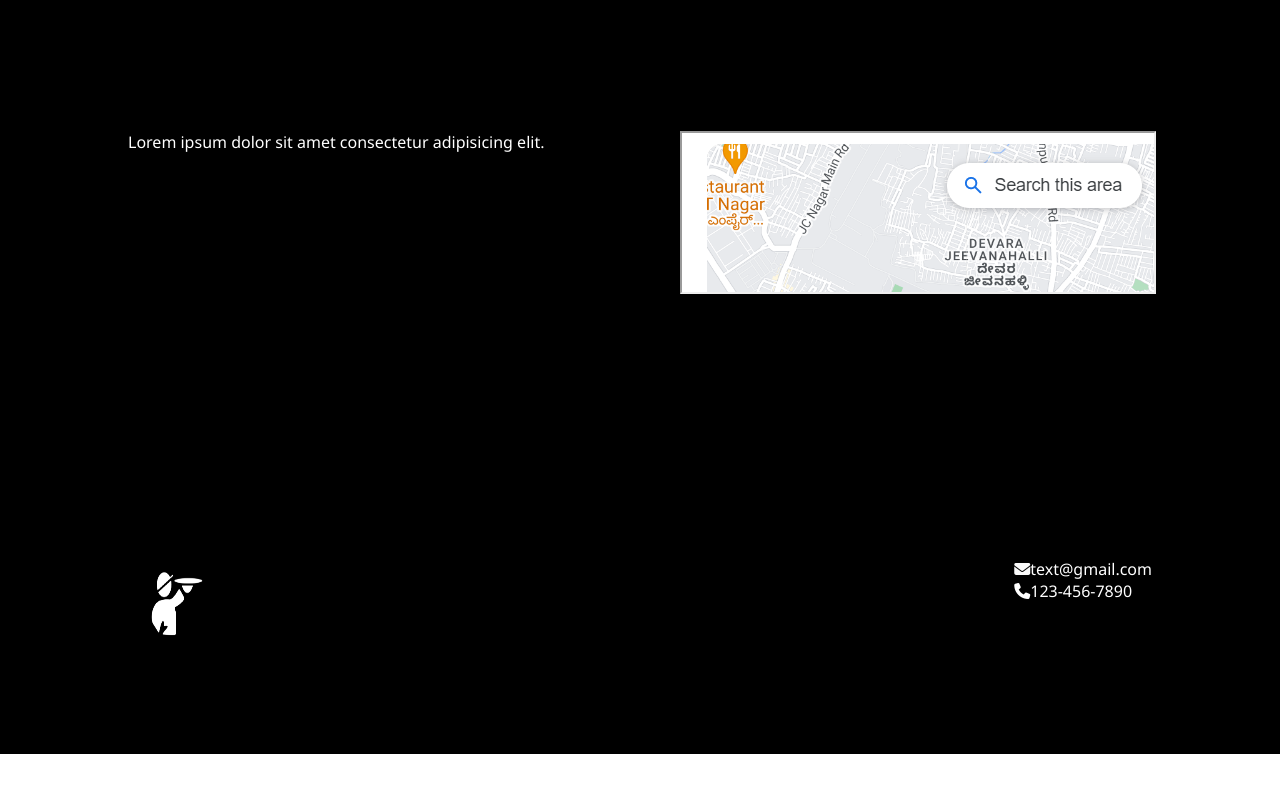
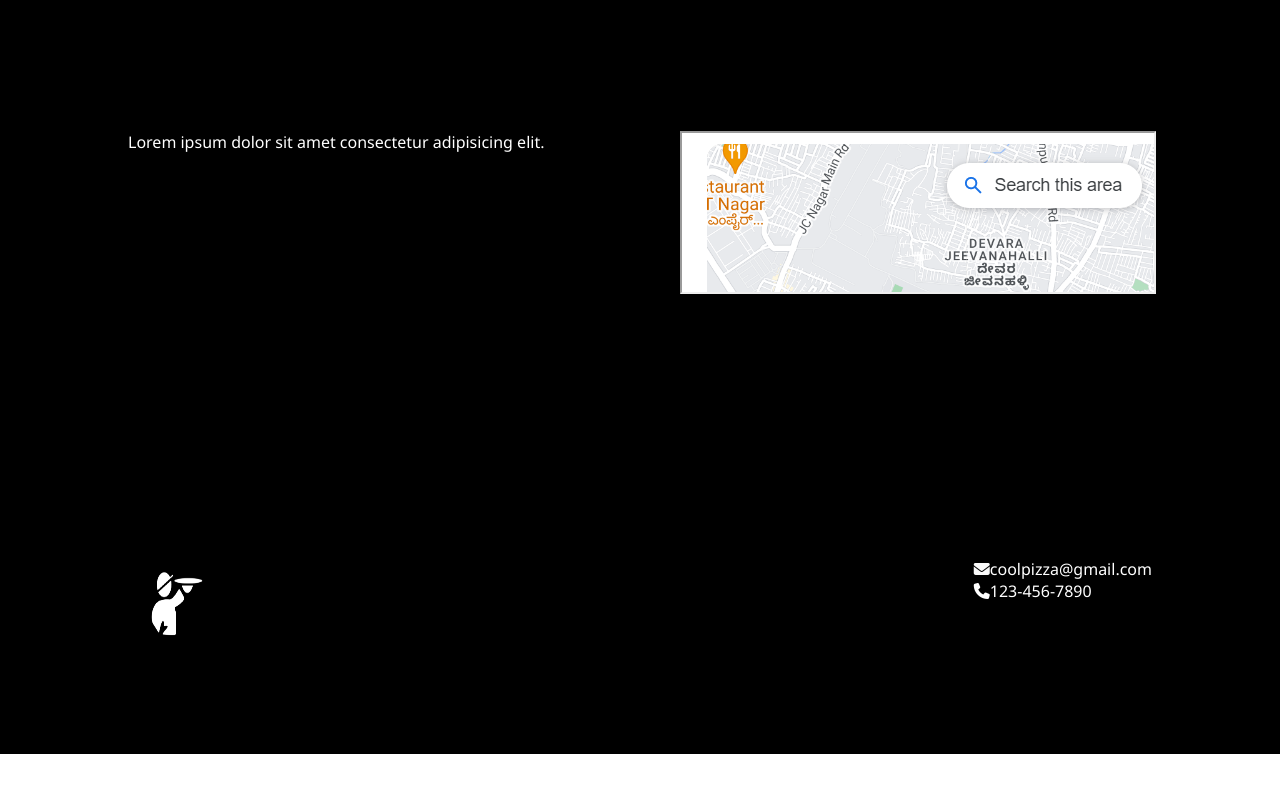
Before and after one commit to ManojAcharya27/Pizza-order-webdevelop, a plain HTML site: page index.html in a window 1280 px wide. Shown: the part 2742-3534 px from the top of the page. Drawn offline with Linux system fonts and the light colour scheme.

Commit message:
Second commit

```diff
--- a/index.html
+++ b/index.html
@@ -133,7 +133,7 @@
              <img src="./Menu_images/Screenshot (10).png" height="100" width="100">
           </div>
           <div class="copywriteright">
-            <div class="email"> <i class="fa-solid fa-envelope" style="color: #fafafa;";"margin:1rem"></i><span>text@gmail.com</span></div>
+            <div class="email"> <i class="fa-solid fa-envelope" style="color: #fafafa;";"margin:1rem"></i><span>coolpizza@gmail.com</span></div>
             <div class="tele"><i class="fa-solid fa-phone" style="color: #ffffff;"></i><span>123-456-7890</span></div>
 
         </div>
```
